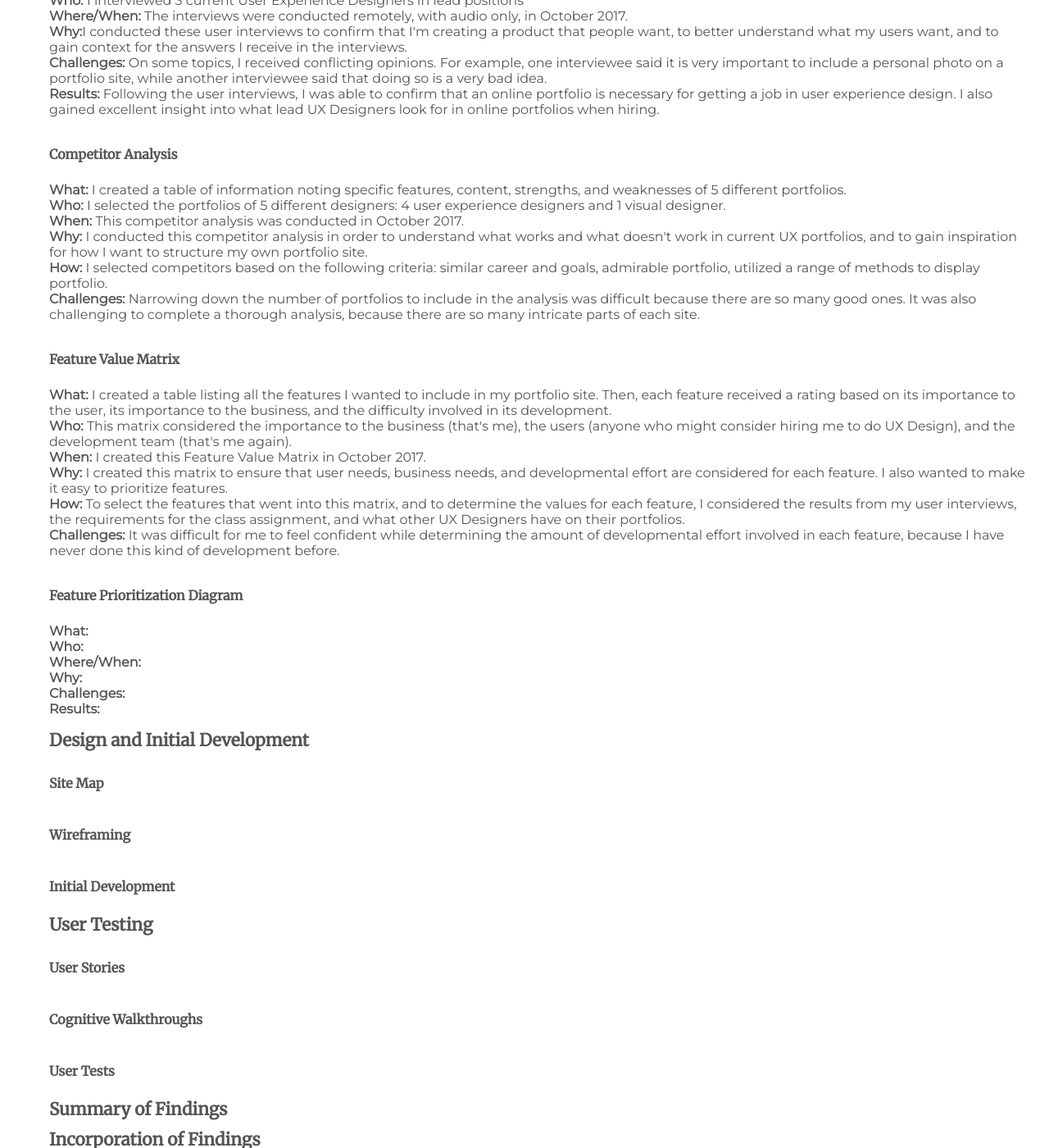
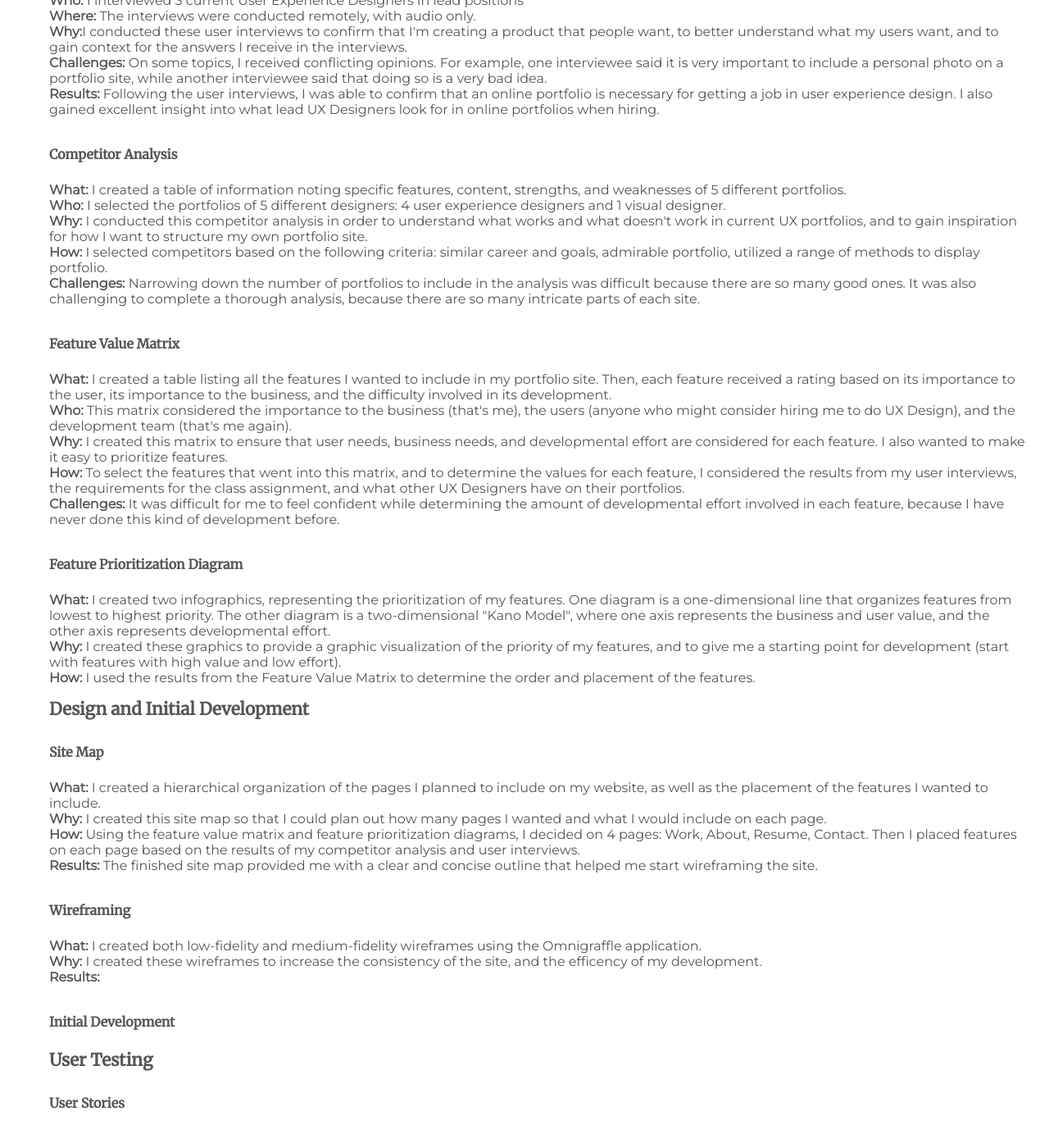
Before and after one commit to emeriwether/emeriwether.github.io, a Jekyll site: the page built from project1.html, in a window 1280 px wide and 1400 px high, scrolled down 1236 px. Shown: the whole window at 82% size. Built offline with Jekyll 4.4.1, drawn with Linux system fonts in a browser that asks for light colours.

Commit message:
Add content to project 1 description

```diff
--- a/project1.html
+++ b/project1.html
@@ -23,7 +23,7 @@ layout: default
 
         <br><b>Who:</b> I interviewed 3 current User Experience Designers in lead positions
 
-        <br><b>Where/When:</b> The interviews were conducted remotely, with audio only, in October 2017.
+        <br><b>Where:</b> The interviews were conducted remotely, with audio only.
 
         <br><b>Why:</b>I conducted these user interviews to confirm that I'm creating a product that people want, to better understand what my users want, and to gain context for the answers I receive in the interviews.
 
@@ -38,8 +38,6 @@ layout: default
         <p><b>What:</b> I created a table of information noting specific features, content, strengths, and weaknesses of 5 different portfolios.
 
         <br><b>Who:</b> I selected the portfolios of 5 different designers: 4 user experience designers and 1 visual designer.
-
-        <br><b>When:</b> This competitor analysis was conducted in October 2017.
 
         <br><b>Why:</b> I conducted this competitor analysis in order to understand what works and what doesn't work in current UX portfolios, and to gain inspiration for how I want to structure my own portfolio site.
 
@@ -56,8 +54,6 @@ layout: default
 
         <br><b>Who:</b> This matrix considered the importance to the business (that's me), the users (anyone who might consider hiring me to do UX Design), and the development team (that's me again).
 
-        <br><b>When:</b> I created this Feature Value Matrix in October 2017.
-
         <br><b>Why:</b> I created this matrix to ensure that user needs, business needs, and developmental effort are considered for each feature. I also wanted to make it easy to prioritize features.
 
         <br><b>How:</b> To select the features that went into this matrix, and to determine the values for each feature, I considered the results from my user interviews, the requirements for the class assignment, and what other UX Designers have on their portfolios.
@@ -68,17 +64,11 @@ layout: default
 
         <img src="">
         <h4>Feature Prioritization Diagram</h4>
-        <p><b>What:</b>
+        <p><b>What:</b> I created two infographics, representing the prioritization of my features. One diagram is a one-dimensional line that organizes features from lowest to highest priority. The other diagram is a two-dimensional "Kano Model", where one axis represents the business and user value, and the other axis represents developmental effort.
 
-        <br><b>Who:</b>
+        <br><b>Why:</b> I created these graphics to provide a graphic visualization of the priority of my features, and to give me a starting point for development (start with features with high value and low effort).
 
-        <br><b>Where/When:</b>
-
-        <br><b>Why:</b>
-
-        <br><b>Challenges:</b>
-
-        <br><b>Results:</b>
+        <br><b>How:</b> I used the results from the Feature Value Matrix to determine the order and placement of the features.
         </p>
         <a href=""></a>
 
@@ -87,11 +77,25 @@ layout: default
 
         <img src="">
         <h4>Site Map</h4>
-        <p></p>
+        <p><b>What:</b> I created a hierarchical organization of the pages I planned to include on my website, as well as the placement of the features I wanted to include.
+
+        <br><b>Why:</b> I created this site map so that I could plan out how many pages I wanted and what I would include on each page.
+
+        <br><b>How:</b> Using the feature value matrix and feature prioritization diagrams, I decided on 4 pages: Work, About, Resume, Contact. Then I placed features on each page based on the results of my competitor analysis and user interviews.
+
+        <br><b>Results:</b> The finished site map provided me with a clear and concise outline that helped me start wireframing the site.
+        </p>
+        <a href=""></a>
 
         <img src="">
         <h4>Wireframing</h4>
-        <p></p>
+        <p><b>What:</b> I created both low-fidelity and medium-fidelity wireframes using the Omnigraffle application.
+
+        <br><b>Why:</b> I created these wireframes to increase the consistency of the site, and the efficency of my development.
+
+        <br><b>Results:</b>
+        </p>
+        <a href=""></a>
 
         <img src="">
         <h4>Initial Development</h4>
```
